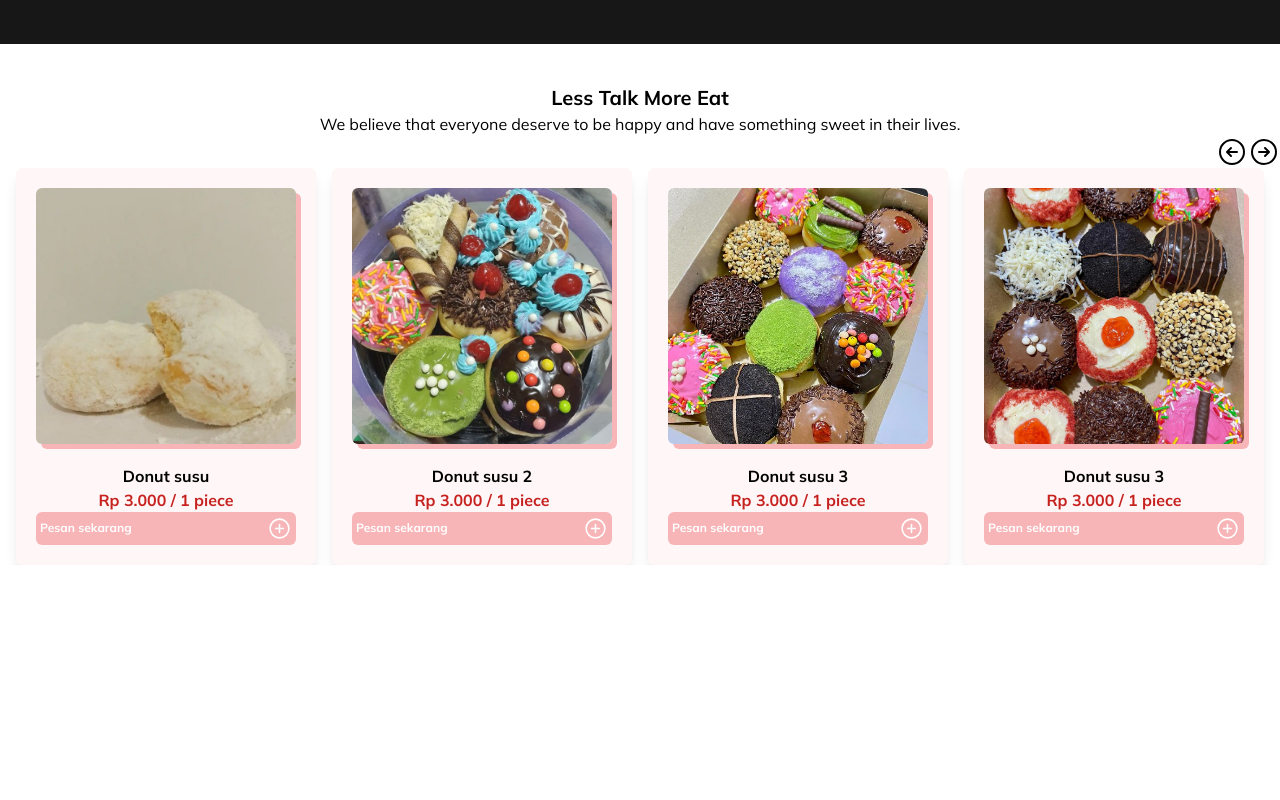
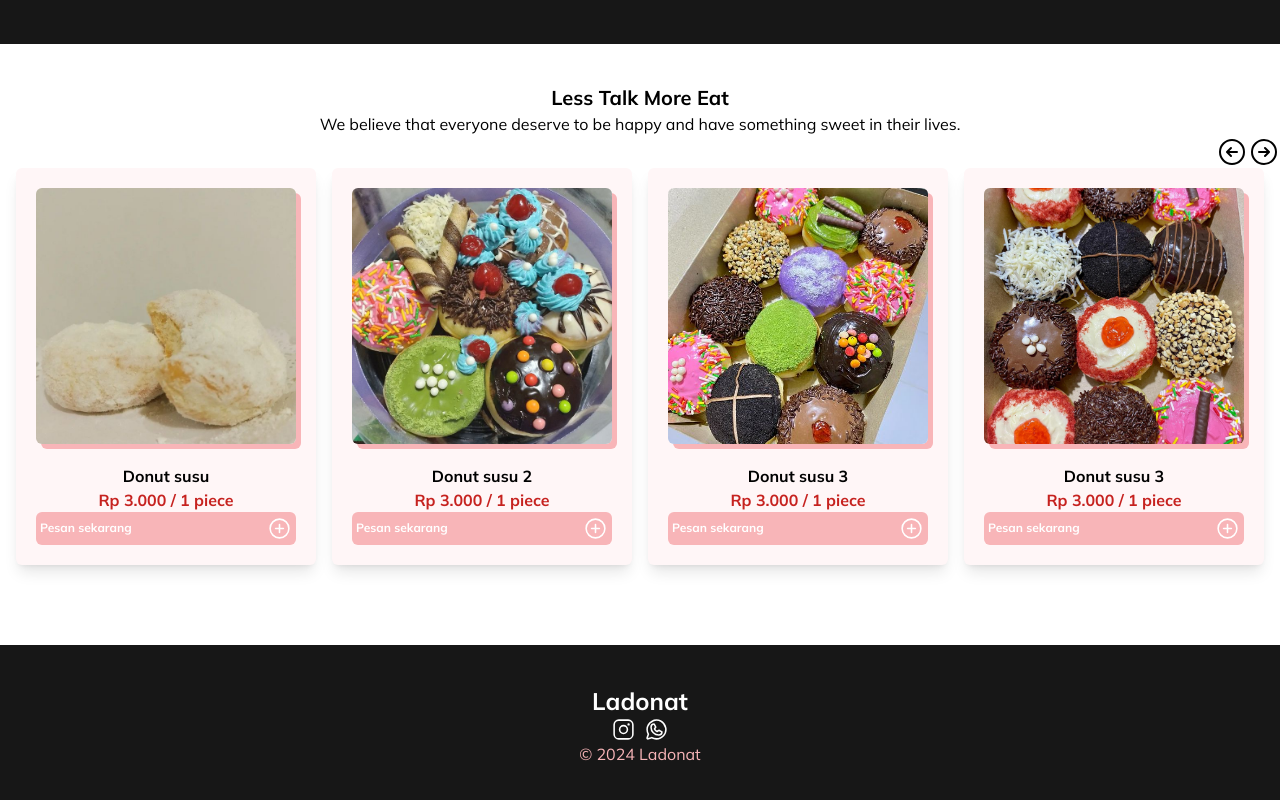
Before and after one commit to koreoxy/ladonut, a Next.js app: page / in a window 1280 px wide. Shown: the part 1398-2198 px from the top of the page. Before the commit the page ends 1963 px from the top, so only its background shows below. Built offline with nearby package versions, Linux system fonts and the light colour scheme.

Commit message:
add footer component

```diff
--- a/src/app/layout.jsx
+++ b/src/app/layout.jsx
@@ -1,6 +1,7 @@
 import { Mulish } from "next/font/google";
 import "./globals.css";
 import Navbar from "@/components/Navbar";
+import Footer from "@/components/Footer";
 
 const mulish = Mulish({ subsets: ["latin"] });
 
@@ -15,6 +16,7 @@ export default function RootLayout({ children }) {
       <body className={mulish.className}>
         <Navbar />
         {children}
+        <Footer />
       </body>
     </html>
   );
--- /dev/null
+++ b/src/components/Footer/index.jsx
@@ -0,0 +1,25 @@
+"use client";
+
+import { InstagramLogo, WhatsappLogo } from "@phosphor-icons/react";
+import Link from "next/link";
+
+const Footer = () => {
+  return (
+    <div className="mt-20 bg-color-dark text-color-primary">
+      <div className="flex flex-col items-center p-10">
+        <div className="font-bold text-2xl">Ladonat</div>
+        <div className="flex gap-2">
+          <Link href="">
+            <InstagramLogo size={25} />
+          </Link>
+          <Link href="">
+            <WhatsappLogo size={25} />
+          </Link>
+        </div>
+        <div className="text-color-secondary">&copy; 2024 Ladonat</div>
+      </div>
+    </div>
+  );
+};
+
+export default Footer;
```
